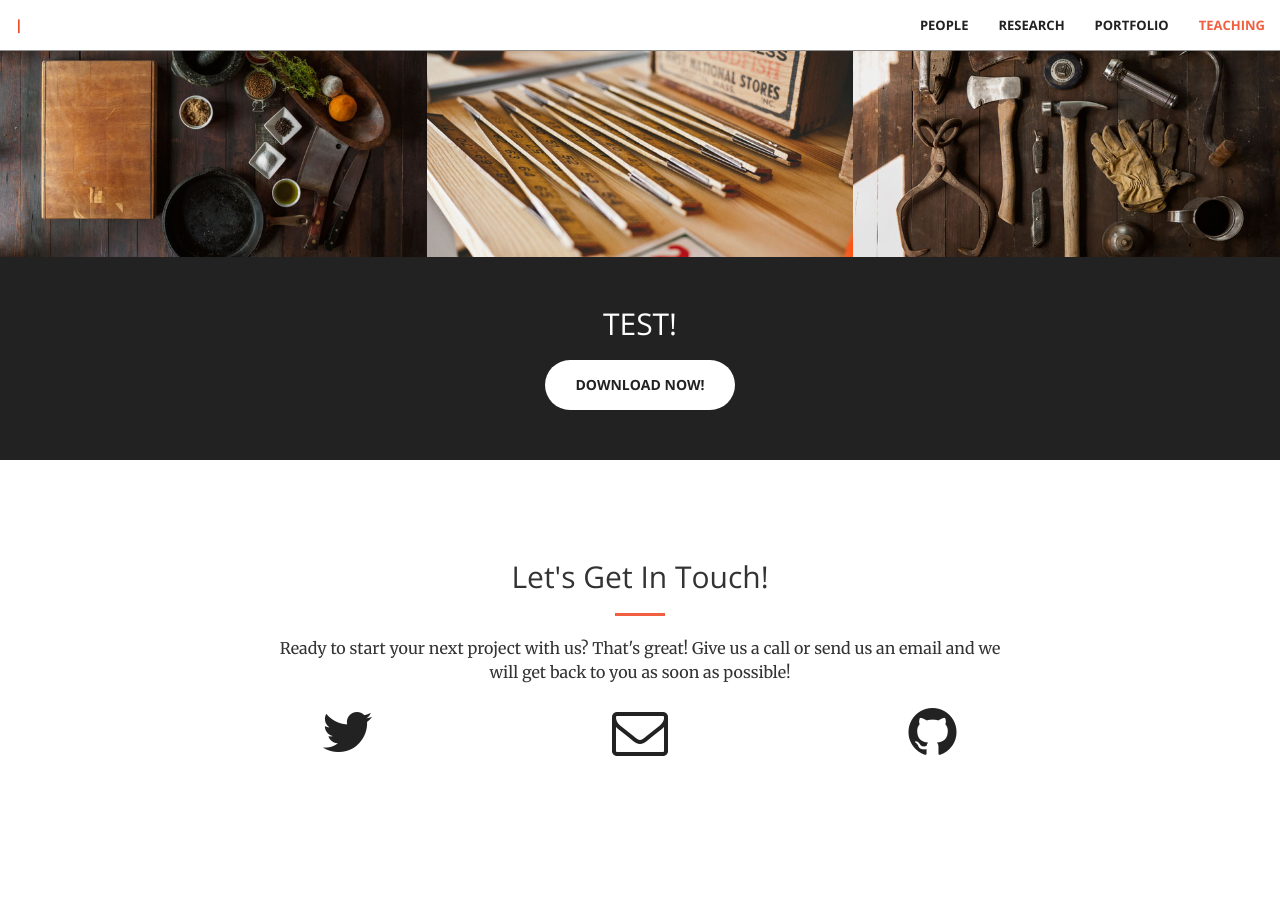
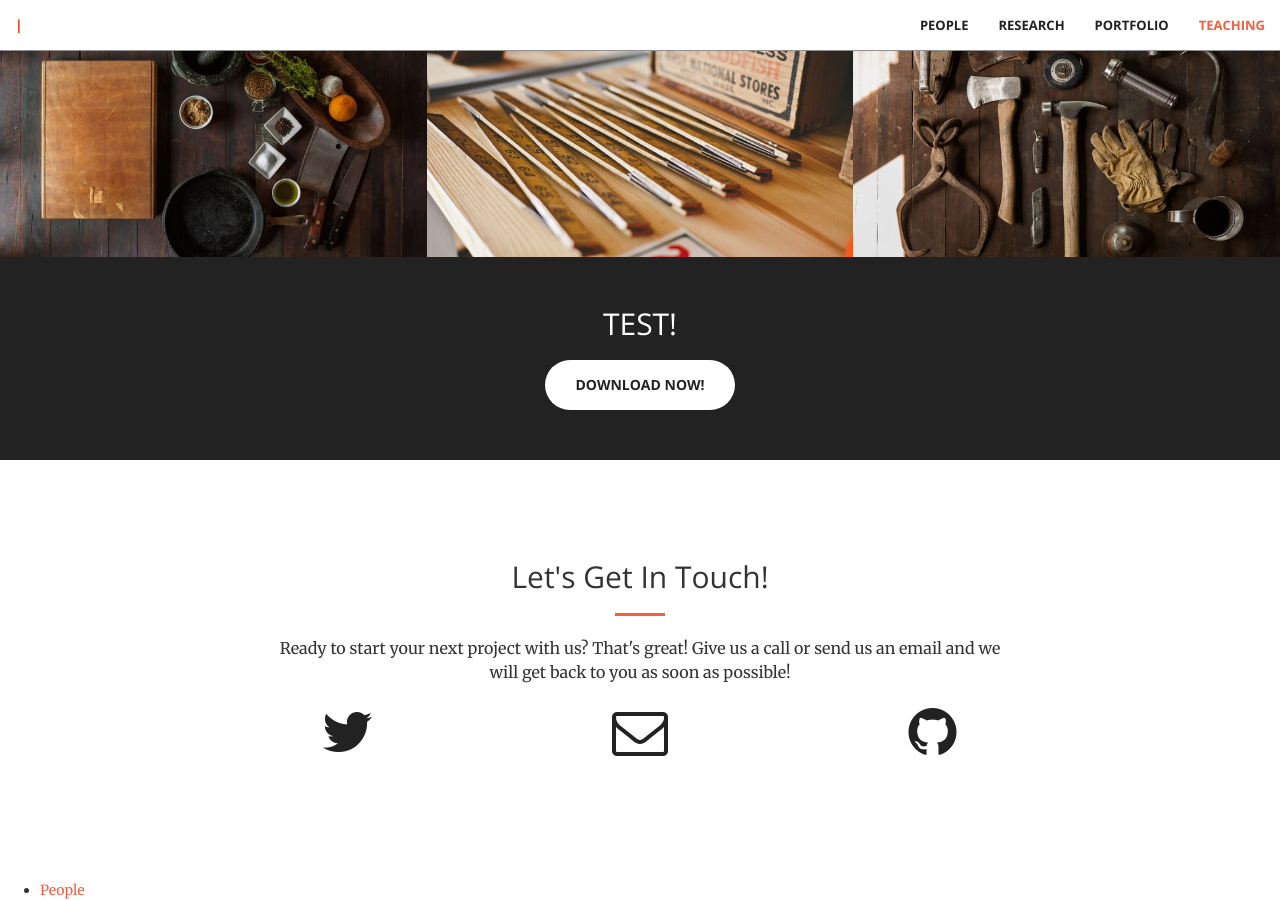
Before and after one commit to mpilab-uw/mpilab-uw.github.io, a Jekyll site: the page built from index.html, in a window 1280 px wide and 900 px high, scrolled down 1979 px. Built offline with Jekyll 4.4.1, drawn with Linux system fonts in a browser that asks for light colours.

Commit message:
Update front.html

```diff
--- a/_layouts/front.html
+++ b/_layouts/front.html
@@ -12,6 +12,11 @@
   {% include aside.html %}
   {% include contact.html %}
   {% include scripts.html %}
+  <nav>
+    <ul>
+      <li><a href="/People">People</a></li>
+    </ul>
+	</nav>
 </body>
 
 </html>
```
